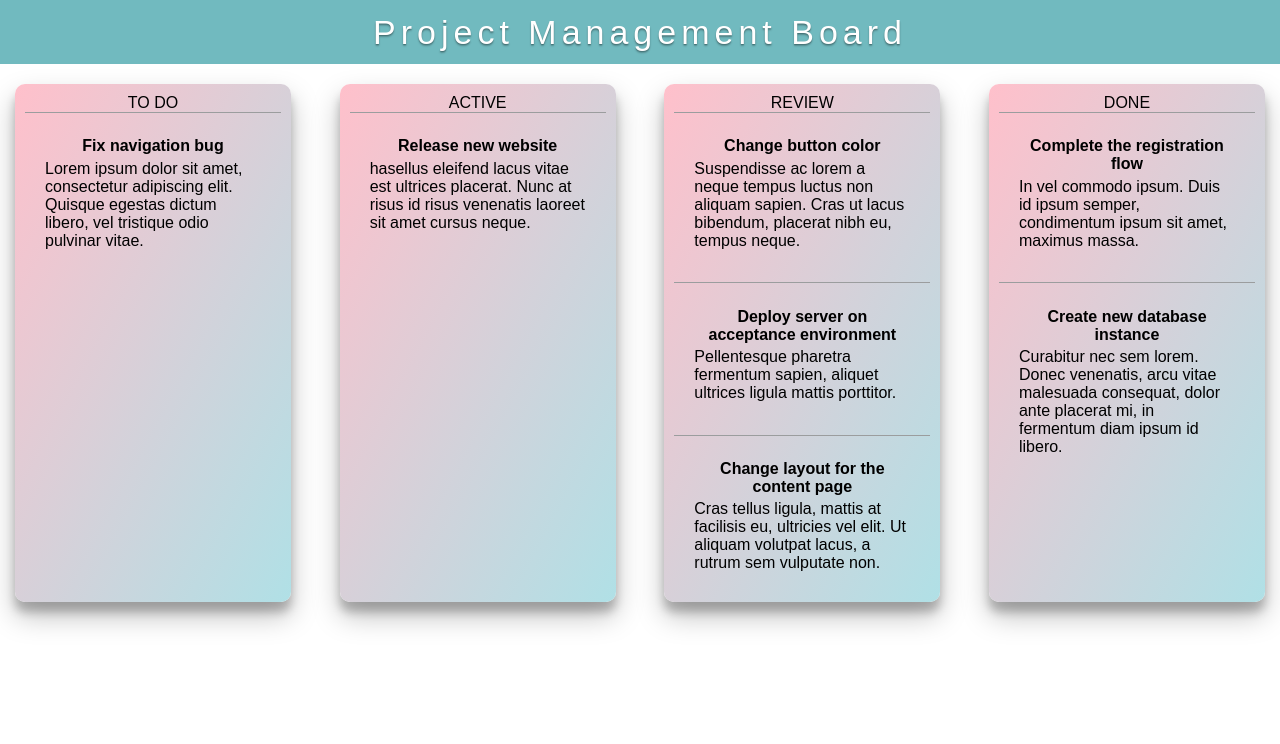
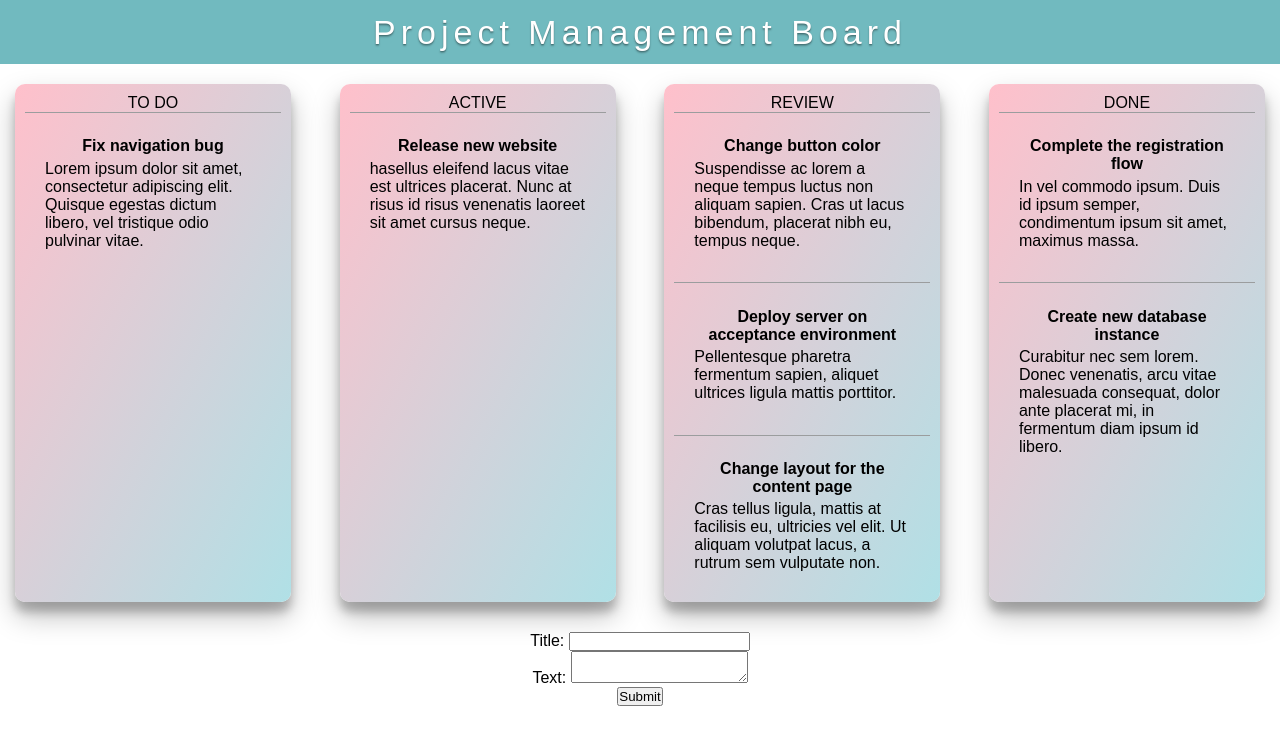
Before and after one commit to Woo63/management-board, a React (Create React App) app: page / in a window 1280 px wide. Shown: the top 744 px of the page. Built offline with nearby package versions, Linux system fonts and the light colour scheme; a web font is replaced by a local one.

Commit message:
add input form

```diff
--- a/src/components/Table/Table.js
+++ b/src/components/Table/Table.js
@@ -24,7 +24,7 @@ const Alert=styled.div`
 const Table=({loading, error, title, tickets, onDragStart, onDragOver, onDrop, tableId})=>{
     return(
         <TableWrapper
-            onDragOver={onDragOver}
+            onDragOver={e => onDragOver(e)}
             onDrop={e => onDrop(e, tableId)}
         >
             <p>{title}</p>
--- a/src/components/Ticket/Ticket.js
+++ b/src/components/Ticket/Ticket.js
@@ -15,14 +15,15 @@ const Title=styled.h4`
     padding:2%;
 `;
 const Body=styled.p`
-    // width: 100%;
+    width: 100%;
 `;
 const Ticket=({ticket, marginRight, onDragStart})=>{
     return(
         <TicketWrapper
-            draggable
-            onDragStart={e=> onDragStart(e, ticket.id)}
-            marginRight={marginRight}>
+            draggable={true}
+            onDragStart={e => onDragStart && onDragStart(e, ticket.id)}
+            marginRight={marginRight}
+        >
             <Title>{ticket.title}</Title>
             <Body>{ticket.body}</Body>
         </TicketWrapper>
--- a/src/containers/App.js
+++ b/src/containers/App.js
@@ -2,7 +2,6 @@ import React, {Component} from 'react';
 import './App.css';
 import Board from "./Board";
 import Header from "../components/Header/Header";
-import Tickets from "./Tickets";
 
 class App extends Component {
     render() {
@@ -16,7 +15,6 @@ class App extends Component {
             <div className="App">
                 <Header title={'Project Management Board'}/>
                 <Board tables={tables}  dataSource={'../../assets/data.json'}/>
-                {/*<Tickets dataSource={'../../assets/data.json'}/>*/}
             </div>
         )
     };
--- a/src/containers/Board.js
+++ b/src/containers/Board.js
@@ -2,6 +2,7 @@ import React from "react";
 import styled from 'styled-components';
 import Table from "../components/Table/Table";
 import withDataFetching from "../withDataFetching";
+import NewTicket from "./NewTicket";
 
 const BoardWrapper=styled.div`
     display:flex;
@@ -17,6 +18,7 @@ class Board extends React.Component {
         super();
         this.state = {
             tickets: [],
+            length:null
         };
         this.onDragOver = this.onDragOver.bind(this);
         this.onDrop = this.onDrop.bind(this);
@@ -24,33 +26,36 @@ class Board extends React.Component {
 
     componentDidUpdate(prevProps) {
         if (prevProps.data !== this.props.data) {
-            this.setState({tickets: this.props.data});
+            this.setState({ tickets: this.props.data, length: this.props.data.length});
         }
     }
-
     onDragStart = (e, id) => {
         e.dataTransfer.setData('id', id);
     };
     onDragOver = e => {
         e.preventDefault();
     };
-    onDrop = (e, tableId) => {
+    onDrop = (e, laneId) => {
         const id = e.dataTransfer.getData('id');
+
         const tickets = this.state.tickets.filter(ticket => {
-            if (ticket.id === id) {
-                ticket.lane = tableId;
+            if (ticket.id === parseInt(id)) {
+                ticket.lane = laneId;
             }
             return ticket;
         });
+
         this.setState({
             ...this.state,
-            tickets,
+            tickets
         });
     };
 
     render() {
         const {tables, loading, error} = this.props;
+        console.log(this.state.length)
         return (
+            <div>
             <BoardWrapper>
                 {
                     tables.map(item => (
@@ -68,6 +73,8 @@ class Board extends React.Component {
                     ))
                 }
             </BoardWrapper>
+                <NewTicket id={this.state.length}/>
+            </div>
         );
     }
 }
--- /dev/null
+++ b/src/containers/NewTicket.js
@@ -0,0 +1,46 @@
+import React, {Component} from 'react';
+import WithDataFetching from '../withDataFetching'
+
+class NewTicket extends Component{
+    constructor({id}) {
+        super();
+        console.log('constructor',id)
+        this.state={
+            title:'',
+            body:'',
+            lane:1,
+            id:id
+        }
+        this.onChangeTitle = this.onChangeTitle.bind(this);
+        this.onChangeBody = this.onChangeBody.bind(this);
+        this.onSubmit = this.onSubmit.bind(this);
+    }
+
+    onSubmit(event){
+        alert(`${this.state.title} добавлено!`);
+        event.preventDefault();
+        console.log(this.state)
+    }
+
+    onChangeBody(event){
+        this.setState({body: event.target.value});
+    }
+
+    onChangeTitle(event) {
+        this.setState({title: event.target.value});
+    }
+    render(){
+        console.log('id',this.state.id)
+        return(
+            <form onSubmit={this.onSubmit}>
+                <p><label> Title: <input type="text" name="title" value={this.state.title}
+                                         onChange={this.onChangeTitle}/></label></p>
+                <p><label> Text: <textarea name="body" value={this.state.body}
+                                          onChange={this.onChangeBody}/></label></p>
+                <p><input type="submit" value="Submit" /></p>
+            </form>
+        )
+    }
+}
+
+export default WithDataFetching(NewTicket);
--- a/src/containers/Tickets.js
+++ /dev/null
@@ -1,26 +0,0 @@
-import React from 'react';
-import styled from 'styled-components';
-import withDataFetching from '../withDataFetching';
-import Ticket from '../components/Ticket/Ticket';
-
-const TicketsWrapper = styled.div`
- display: flex;
- justify-content: space-between;
- flex-direction: row;
- margin: 5%;
- @media (max-width: 768px) {
- flex-direction: column;
- }
-`;
-const Alert = styled.div`
- text-align: center;
-`;
-
-const Tickets = ({ loading, data, error }) => (
-    <TicketsWrapper>
-        {(loading || error) && <Alert>{loading ? 'Loading...' :
-            error}</Alert>}
-        {data.map(ticket => <Ticket key={ticket.id} marginRight ticket={ticket} />)}
-    </TicketsWrapper>
-);
-export default withDataFetching(Tickets);
```
Also changed, not shown: src/withDataFetching.js (+4 -5 lines).
